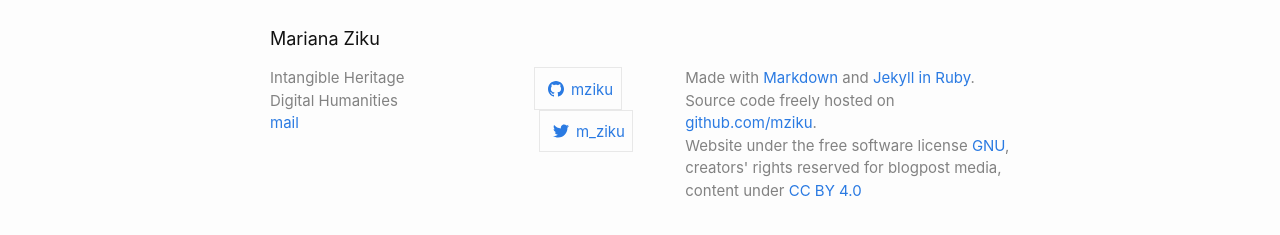
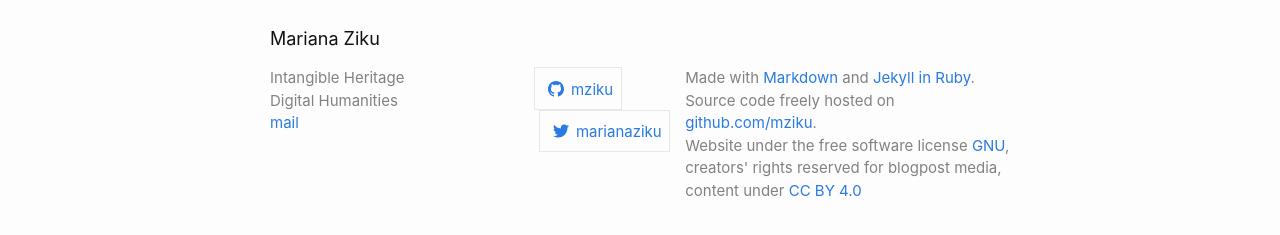
Before and after one commit to mziku/mziku.github.io, a Jekyll site: the page built from index.md, in a window 1280 px wide. Shown: the part 638-873 px from the top of the page. Built offline with Jekyll 4.4.1, drawn with Linux system fonts in a browser that asks for light colours.

Commit message:
Update footer.html

```diff
--- a/_includes/footer.html
+++ b/_includes/footer.html
@@ -11,7 +11,7 @@
             <li class="p-name">Intangible Heritage</li><li><li class="p-name">Digital Humanities</li><li><a class="u-email" href="mailto:ziku@mail.com">mail</a></li></ul>
         </div>
 
-        <div class="footer-col footer-col-2"><ul class="social-media-list"><li><a href="https://github.com/mziku"><svg class="svg-icon"><use xlink:href="/assets/minima-social-icons.svg#github"></use></svg> <span class="username">mziku</span></a></li><li><a href="https://www.twitter.com/m_ziku"><svg class="svg-icon"><use xlink:href="/assets/minima-social-icons.svg#twitter"></use></svg> <span class="username">m_ziku</span></a></li></ul>
+        <div class="footer-col footer-col-2"><ul class="social-media-list"><li><a href="https://github.com/mziku"><svg class="svg-icon"><use xlink:href="/assets/minima-social-icons.svg#github"></use></svg> <span class="username">mziku</span></a></li><li><a href="https://www.twitter.com/marianaziku"><svg class="svg-icon"><use xlink:href="/assets/minima-social-icons.svg#twitter"></use></svg> <span class="username">marianaziku</span></a></li></ul>
   </div>
 
         <div class="footer-col footer-col-3">
```
